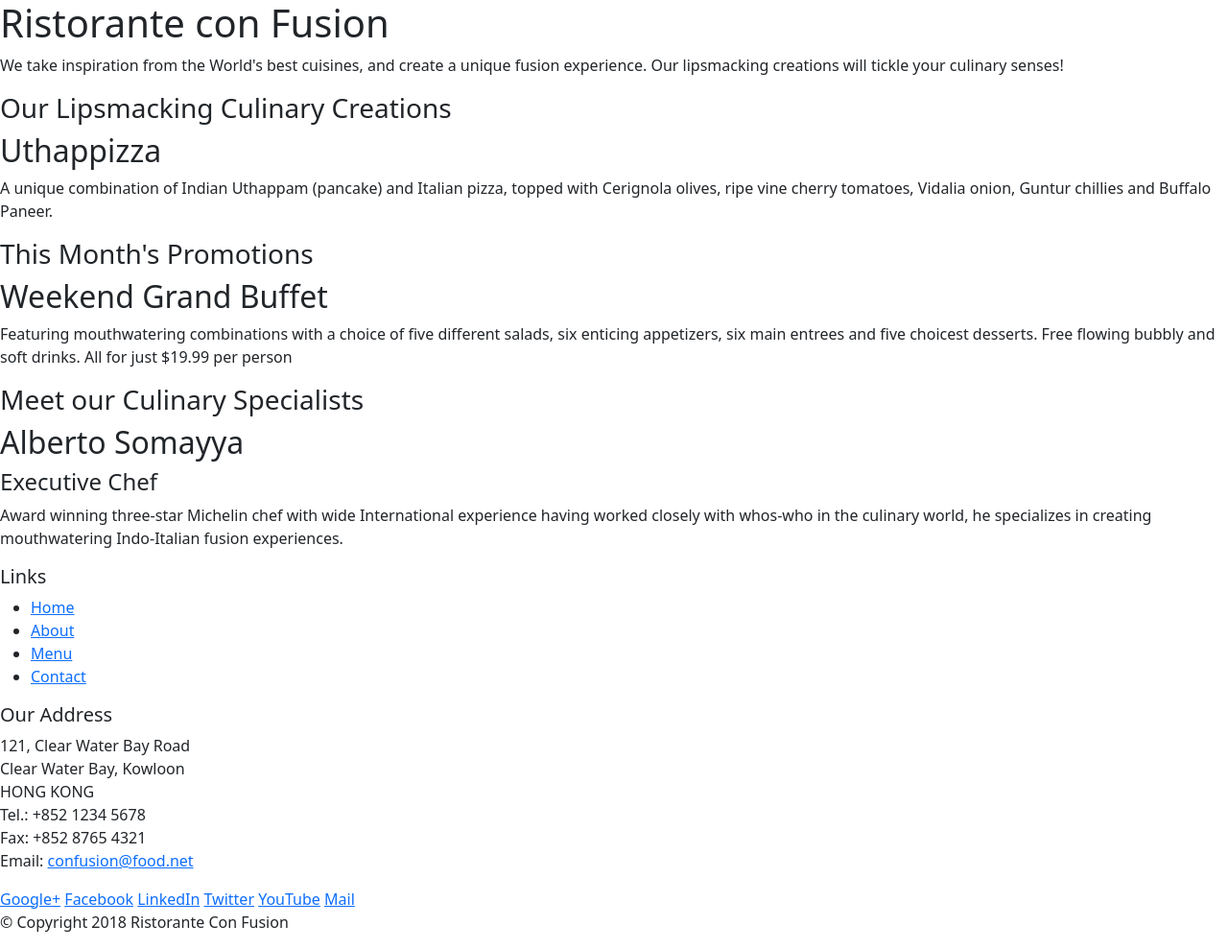
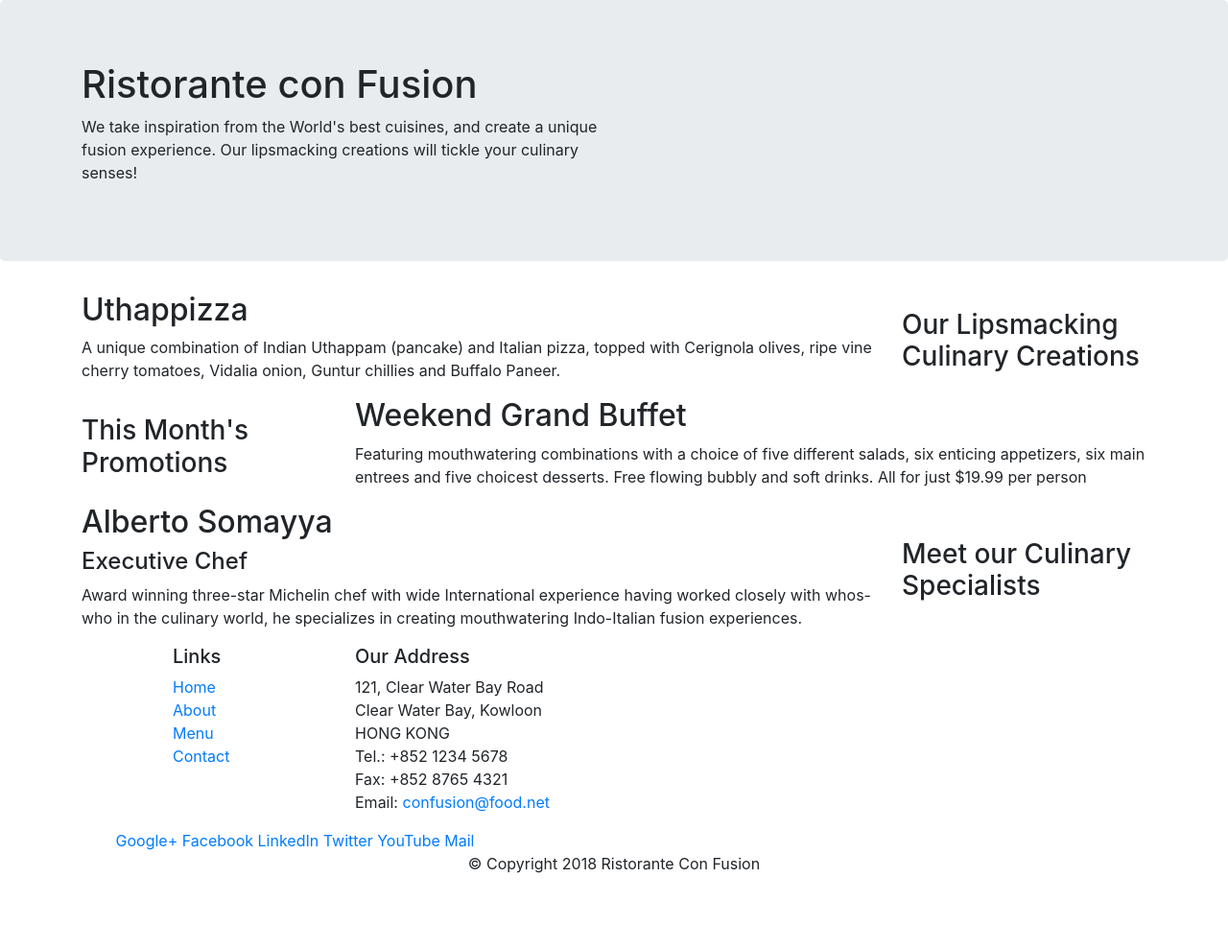
Before and after one commit to anusreebejugam/bootstrap-starter, a website: page index.html in a window 1280 px wide. Shown: the whole page at 96% size. After the commit the page ends 928 px from the top, so only its background shows below. Drawn offline with nearby package versions, Linux system fonts and the light colour scheme.

Commit message:
bootstrap grid

```diff
--- a/index.html
+++ b/index.html
@@ -9,51 +9,52 @@
 
     <!-- Bootstrap CSS -->
     <link rel="stylesheet" href="node_modules/bootstrap/dist/css/bootstrap.min.css">
+    <link rel="stylesheet" href="css/styles.css">
     <title>Ristorante Con Fusion</title>
 </head>
 
 <body>
 
-    <header>
-        <div>
-            <div>
-                <div>
+    <header class="jumbotron">
+        <div class="container">
+            <div class="row row-header">
+                <div class="col-12 col-sm-6">
                     <h1>Ristorante con Fusion</h1>
                     <p>We take inspiration from the World's best cuisines, and create a unique fusion experience. Our lipsmacking creations will tickle your culinary senses!</p>
                 </div>
-                <div>
+                <div class="col-12 col-sm">
                 </div>
             </div>
         </div>
     </header>
 
-    <div>
-        <div>
-            <div>
+    <div class="container">
+        <div class="row row-content align-items-center">
+            <div class="col-12 col-sm-4 order-sm-last col-md-3">
                 <h3>Our Lipsmacking Culinary Creations</h3>
             </div>
-            <div>
+            <div class="col col-sm order-sm-first col-md">
                 <h2>Uthappizza</h2>
                 <p>A unique combination of Indian Uthappam (pancake) and Italian pizza, topped with Cerignola olives, ripe vine cherry tomatoes, Vidalia onion, Guntur chillies and Buffalo Paneer.</p>
             </div>
         </div>
 
 
-        <div>
-            <div>
+        <div class="row row-content align-items-center">
+            <div class="col-12 col-sm-4 col-md-3">
                 <h3>This Month's Promotions</h3>
             </div>
-            <div>
+            <div class="col col-sm col-md">
                 <h2>Weekend Grand Buffet</h2>
                 <p>Featuring mouthwatering combinations with a choice of five different salads, six enticing appetizers, six main entrees and five choicest desserts. Free flowing bubbly and soft drinks. All for just $19.99 per person </p>
             </div>
         </div>
 
-        <div>
-            <div>
+        <div class="row row-content align-items-center">
+            <div class="col-12 col-sm-4 order-sm-last col-md-3">
                 <h3>Meet our Culinary Specialists</h3>
             </div>
-            <div>
+            <div class="col col-sm order-sm-first col-md">
                 <h2>Alberto Somayya</h2>
                 <h4>Executive Chef</h4>
                 <p>Award winning three-star Michelin chef with wide International experience having worked closely with whos-who in the culinary world, he specializes in creating mouthwatering Indo-Italian fusion experiences. </p>
@@ -61,21 +62,21 @@
         </div>
     </div>
 
-    <footer>
-        <div>
-            <div>
-                <div>
+    <footer class="footer">
+        <div class="container">
+            <div class="row">
+                <div class="col-4 offset-1 col-sm-2">
                     <h5>Links</h5>
-                    <ul>
+                    <ul class="list-unstyled">
                         <li><a href="#">Home</a></li>
                         <li><a href="#">About</a></li>
                         <li><a href="#">Menu</a></li>
                         <li><a href="#">Contact</a></li>
                     </ul>
                 </div>
-                <div>
+                <div class="col-7 col-sm-5">
                     <h5>Our Address</h5>
-                    <address>
+                    <address class="address">
 		              121, Clear Water Bay Road<br>
 		              Clear Water Bay, Kowloon<br>
 		              HONG KONG<br>
@@ -84,8 +85,8 @@
 		              Email: <a href="mailto:confusion@food.net">confusion@food.net</a>
 		           </address>
                 </div>
-                <div>
-                    <div>
+                <div class="col-12 col-sm-5 align-self-center">
+                    <div class="text-center">
                         <a href="http://google.com/+">Google+</a>
                         <a href="http://www.facebook.com/profile.php?id=">Facebook</a>
                         <a href="http://www.linkedin.com/in/">LinkedIn</a>
@@ -95,8 +96,8 @@
                     </div>
                 </div>
            </div>
-           <div>
-                <div>
+           <div  class="row justify-content-center">
+                <div class="col-auto">
                     <p>© Copyright 2018 Ristorante Con Fusion</p>
                 </div>
            </div>
--- a/package.json
+++ b/package.json
@@ -11,7 +11,7 @@
   "author": "anusree",
   "license": "ISC",
   "dependencies": {
-    "bootstrap": "^5.1.3",
+    "bootstrap": "^4.6.1",
     "jquery": "^3.6.0",
     "popper.js": "^1.16.1"
   },
```
Also changed, not shown: 1 other file.
